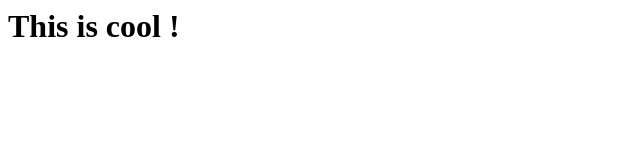
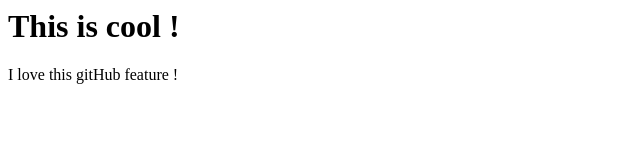
Before and after one commit to amandapujol/lmsfe-2025-pm, a plain HTML site: page index.html in a window 1280 px wide. Shown: the whole page, without its empty margins (0-640 px from the left). Drawn offline with Linux system fonts and the light colour scheme.

Commit message:
Update index.html

```diff
--- a/index.html
+++ b/index.html
@@ -7,5 +7,6 @@
 
 <body>
   <h1> This is cool !</h1>
+  <p> I love this gitHub feature !</p>
 </body>
 </html>
```
